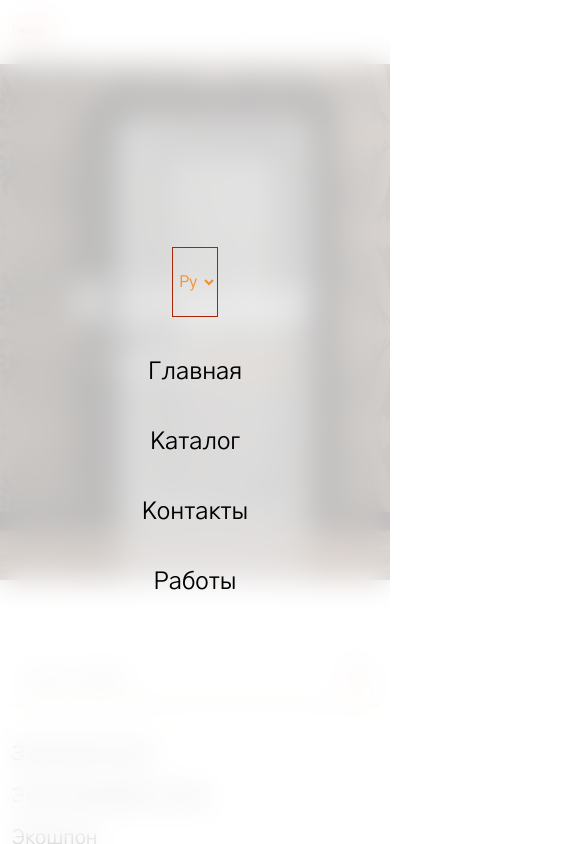
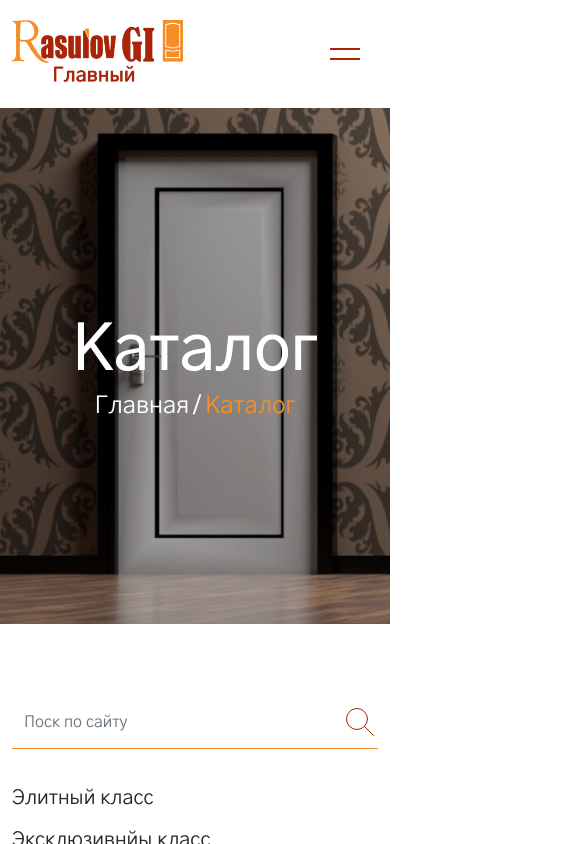
Before and after one commit to 7Davronbek/app-rasulovGI-client, a React (Create React App) app: page /#/catalog/by-id in a window 390 px wide. Shown: the top 844 px of the page, 585 px wide, since content can reach past the window. Built offline with nearby package versions, Linux system fonts and the light colour scheme.

Commit message:
rasulovGI-app

```diff
--- a/src/components/Footer.jsx
+++ b/src/components/Footer.jsx
@@ -45,7 +45,7 @@ const Footer = () => {
 
                 <div className="row">
                     <div className="col-12 map zed">
-                        <iframe title="Rasulov GI" src="https://www.google.com/maps/embed?pb=!1m14!1m8!1m3!1d374.7734390913016!2d69.2514262!3d41.2830233!3m2!1i1024!2i768!4f13.1!3m3!1m2!1s0x38ae8b19f3e4ca73%3A0xca6529f22162405b!2zUmFzdWxvdiBHSSDQk9C70LDQstC90YvQuQ!5e0!3m2!1sru!2s!4v1656417794070!5m2!1sru!2s" width="100%" height="400" allowFullscreen="" loading="lazy" referrerPolicy="no-referrer-when-downgrade"></iframe>
+                        <iframe title="Rasulov GI" src="https://www.google.com/maps/embed?pb=!1m14!1m8!1m3!1d374.7734390913016!2d69.2514262!3d41.2830233!3m2!1i1024!2i768!4f13.1!3m3!1m2!1s0x38ae8b19f3e4ca73%3A0xca6529f22162405b!2zUmFzdWxvdiBHSSDQk9C70LDQstC90YvQuQ!5e0!3m2!1sru!2s!4v1656417794070!5m2!1sru!2s" width="100%" height="400" loading="lazy" referrerPolicy="no-referrer-when-downgrade"></iframe>
                         {/* <iframe title="This is a unique title" src="https://www.google.com/maps/embed?pb=!1m18!1m12!1m3!1d2998.7354827754243!2d69.24301835118635!3d41.27109497917322!2m3!1f0!2f0!3f0!3m2!1i1024!2i768!4f13.1!3m3!1m2!1s0x38ae8a861acf7eab%3A0x2a483b5df56482d3!2zMTgg0YPQu9C40YbQsCDQmtGD0YjQsdC10LPQuCwg0KLQsNGI0LrQtdC90YIgMTAwMDIyLCDQo9C30LHQtdC60LjRgdGC0LDQvQ!5e0!3m2!1sru!2sus!4v1650360998815!5m2!1sru!2sus" width="100%" height="400" loading="lazy"></iframe> */}
                     </div>
                 </div>
--- a/src/components/Navbar.jsx
+++ b/src/components/Navbar.jsx
@@ -1,9 +1,11 @@
 import React from 'react'
+import { useState } from 'react';
 import { Link } from 'react-router-dom';
 import { getLanguage, getText } from '../locales/index'
 import { LANGUAGE } from '../tools/constants';
 
 const Navbar = () => {
+    const [burger, setBurger] = useState(false)
     const changeLanguage = (e) => {
         localStorage.setItem(LANGUAGE, e.target.value)
         document.location.reload(true)
@@ -13,12 +15,18 @@ const Navbar = () => {
             <div className='Navbar'>
                 <div className="container">
                     <div className="row justify-content-between align-items-center">
-                        <div className="col-2">
+                        <div className="col-lg-2 col-6">
                             <div className="logo">
                                 <a href="/"><img className='w-100' src="./img/logo.png" alt="" /></a>
                             </div>
                         </div>
-                        <div className="col-8 myCol d-flex align-items-center justify-content-between">
+
+                        <div onClick={() => setBurger(!burger)} className={`burger ${burger ? 'active' : ''}`} id="burger">
+                            <div></div>
+                            <div></div>
+                        </div>
+
+                        <div className={`col-8 myCol d-flex align-items-center justify-content-between ${burger ? 'active' : ''}`}>
                             <ul className="nav-menu">
                                 <li className='me-5'><a href="/">{getText("about")}</a></li>
                                 <li className='me-5'><Link to="/catalog">{getText("products")}</Link></li>
--- a/src/sass/main.scss
+++ b/src/sass/main.scss
@@ -232,6 +232,45 @@ body {
         }
     }
 
+    .burger {
+        display: none !important;
+        width: 40px;
+        height: 40px;
+        z-index: 99;
+        align-items: center;
+        justify-content: center;
+        flex-direction: column;
+        transform: translateX(-25px);
+        z-index: 99999;
+
+        div {
+            width: 30px;
+            height: 2px;
+            background-color: $colorRed;
+            transition: all .6s ease;
+
+            &:nth-child(2) {
+                margin-top: 8px;
+            }
+        }
+
+        @media(max-width: 992px) {
+            display: flex !important;
+        }
+
+        &.active {
+
+            div {
+                transform: rotate(-45deg);
+                transform: rotate(-45deg) translateY(7px);
+
+                &:nth-child(2) {
+                    transform: rotate(45deg) translateY(-7px);
+                }
+            }
+        }
+    }
+
     .Navbar {
         padding: 20px 0;
         user-select: none;
@@ -262,6 +301,7 @@ body {
 
         .myCol {
             display: flex;
+            transition: all .7s ease-in-out;
 
             .nav-menu {
 
@@ -279,8 +319,13 @@ body {
                 }
             }
 
+            &.active {
+                opacity: 1;
+                transform: translateX(0);
+            }
+
             @media(max-width: 992px) {
-                position: fixed;
+                position: absolute;
                 top: 0;
                 left: 0;
                 right: 0;
@@ -293,6 +338,8 @@ body {
                 display: flex;
                 flex-direction: column-reverse;
                 justify-content: center !important;
+                opacity: 0;
+                transform: translateX(100%);
             }
         }
     }
```
